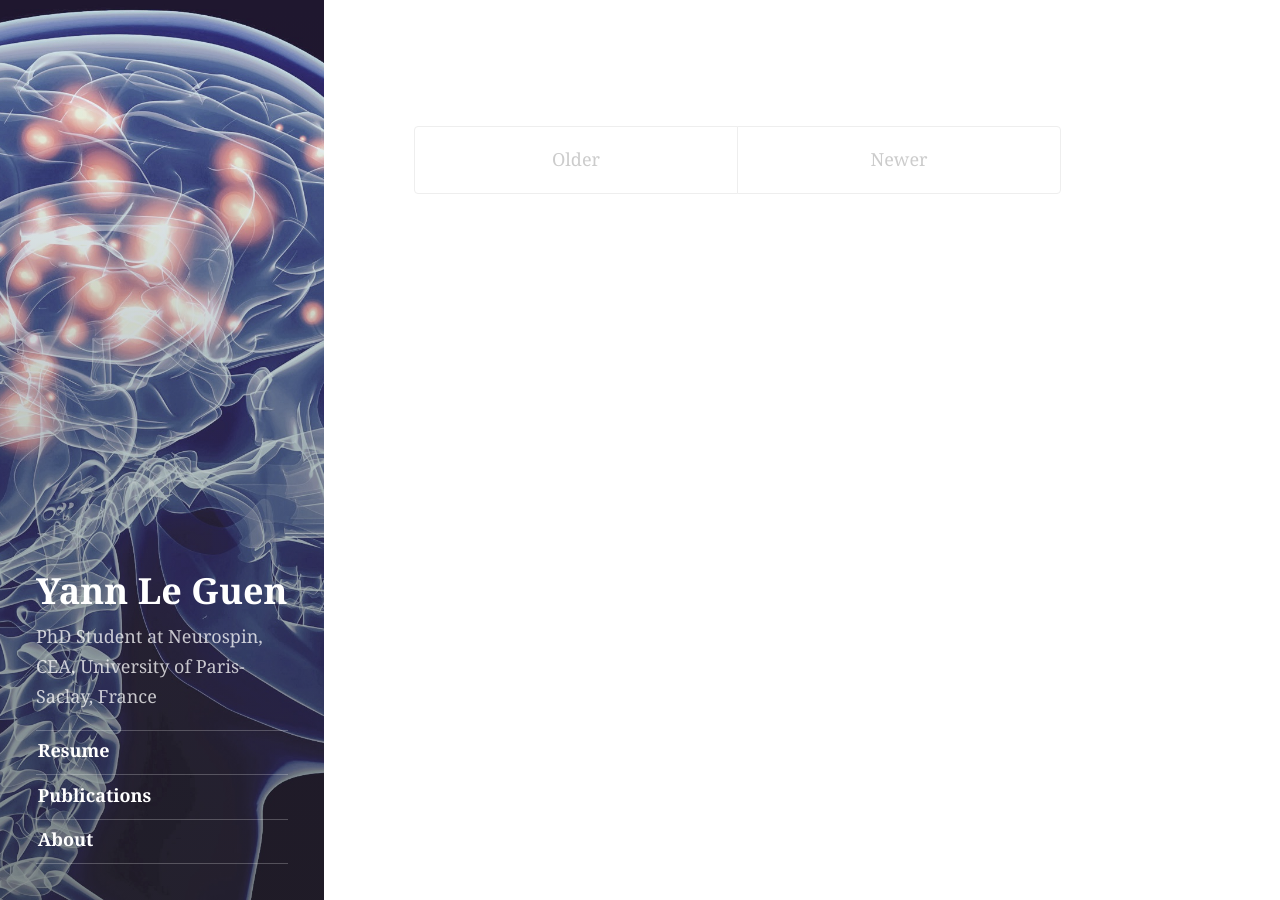
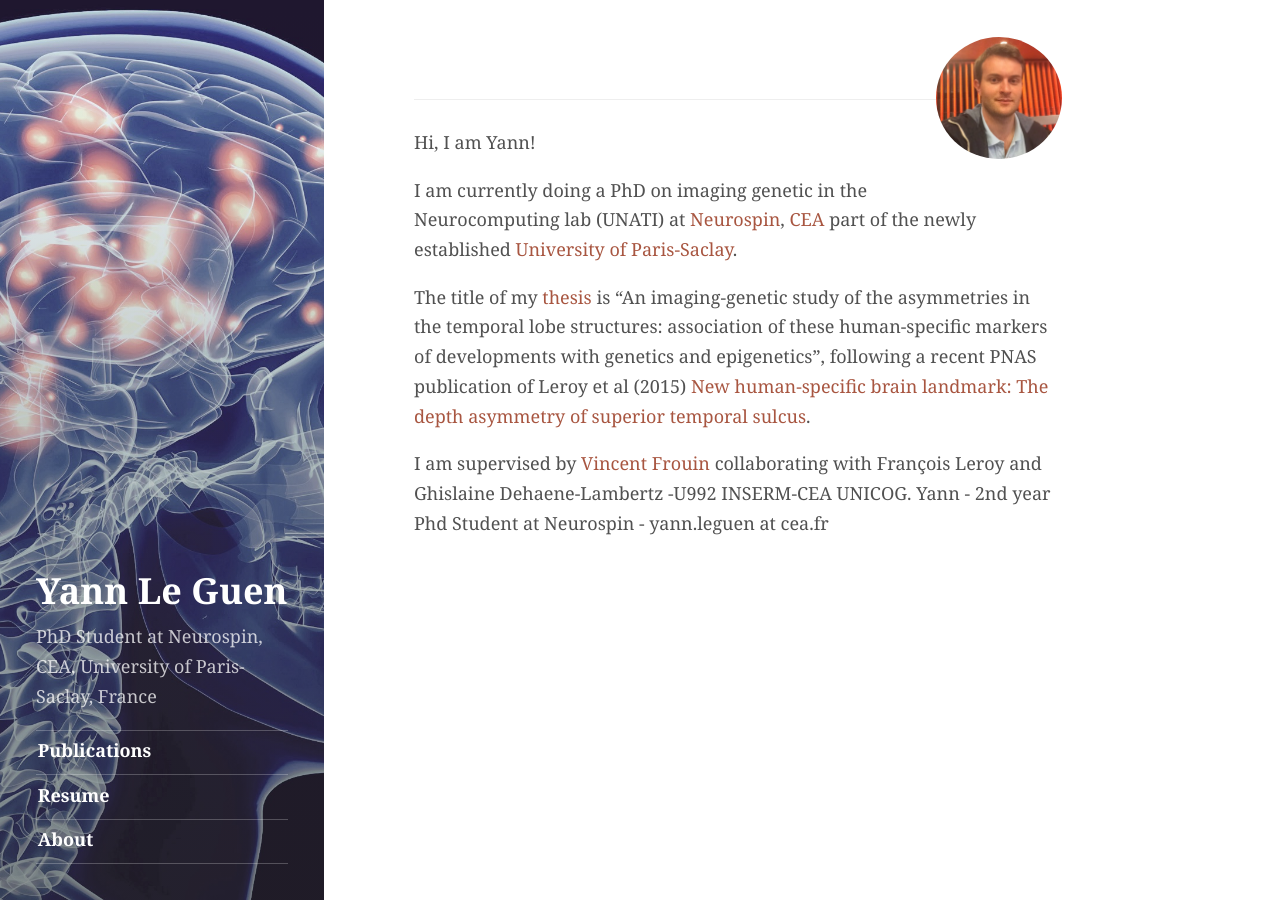
Before and after one commit to YannLeGuen/yannleguen.github.io, a Jekyll site: the page built from index.html, in a window 1280 px wide. Built offline with Jekyll 4.4.1, drawn with Linux system fonts in a browser that asks for light colours; the list of posts is cut into pages by our own code.

Commit message:
Update default page

```diff
--- a/_config.yml
+++ b/_config.yml
@@ -1,7 +1,9 @@
 # Dependencies
-gems:
+plugins:
   - jekyll-sitemap
   - jekyll-paginate
+  - jekyll-seo-tag
+  - jekyll-feed
 
 # Permalinks
 permalink:           pretty
@@ -23,11 +25,12 @@
 description:         >
   PhD Student at Neurospin, CEA, University of Paris-Saclay, France
 
+
 # The tags listed as entries in the sidebar
-sidebar_tags:        [Resume]
+sidebar_tags:        []
 
 # Fallback image and color if not overwritten for tag or post
-image:               /yannleguen.github.io/public/img/brain.jpg
+image:               /public/img/brain.jpg
 color:               '#A85641'
 
 # Fonts
@@ -39,14 +42,14 @@
 author:
   name:              'Yann Le Guen'
   # This photo will be used in the about section
-  photo:             /yannleguen.github.io/public/img/profil.jpg
-  photo2x:           /yannleguen.github.io/public/img/profil.jpg
+  photo:             /public/img/profil.jpg
+  photo2x:           /public/img/profil.jpg
 
   # Markdown enabled, can use multiple paragraphs (enabled by `|`)
   about:             |
     Hi, I am Yann!
 
-    I am currently doing a PhD on imaging genetic in the Neurocomputing lab (UNATI) at [Neurospin](http://i2bm.cea.fr/drf/i2bm/english/Pages/NeuroSpin/Presentation.aspx), [CEA](http://www-centre-saclay.cea.fr/en) part of the newly established [University of Paris-Saclay](https://www.universite-paris-saclay.fr/en) with the aim to become a top-ranking, research-focused French federal university.
+    I am currently doing a PhD on imaging genetic in the Neurocomputing lab (UNATI) at [Neurospin](http://i2bm.cea.fr/drf/i2bm/english/Pages/NeuroSpin/Presentation.aspx), [CEA](http://www-centre-saclay.cea.fr/en) part of the newly established [University of Paris-Saclay](https://www.universite-paris-saclay.fr/en).
 
     The title of my [thesis](http://www.theses.fr/s141437) is "An imaging-genetic study of the asymmetries in the temporal lobe structures: association of these human-specific markers of developments with genetics and epigenetics", following a recent PNAS publication of Leroy et al (2015) [New human-specific brain landmark: The depth asymmetry of superior temporal sulcus](http://www.pnas.org/content/112/4/1208.full).
 
--- a/_data/tags.yml
+++ b/_data/tags.yml
@@ -13,14 +13,14 @@
 
 Resume:
   name: Resume
-  image: /yannleguen.github.io/public/img/brain.jpg
+  image: /public/img/brain.jpg
   color: '#949667'
   description: >
     Coming soon ..
 
 Publications:
   name: Publications
-  image: /yannleguen.github.io/public/img/brain.jpg
+  image: /public/img/brain.jpg
   color: '#949667'
   description: >
     List of all my publications.
--- a/index.html
+++ b/index.html
@@ -1,4 +1,13 @@
 ---
-layout: blog
-title: Personal website
+layout: page
+description: >
+  Personal website of Yann
 ---
+
+
+{% comment %}
+  This inserts the "about" photo and text from `_config.yml`.
+{% endcomment %}
+{% include about-short.html author=site.author %}
+
+Yann - 2nd year Phd Student at Neurospin - yann.leguen at cea.fr
```
Also changed, not shown: about.md (+1 -0 lines), tag/Publications.md (+6 -6 lines), tag/Resume.md (+6 -2 lines), favicon.ico (added).
